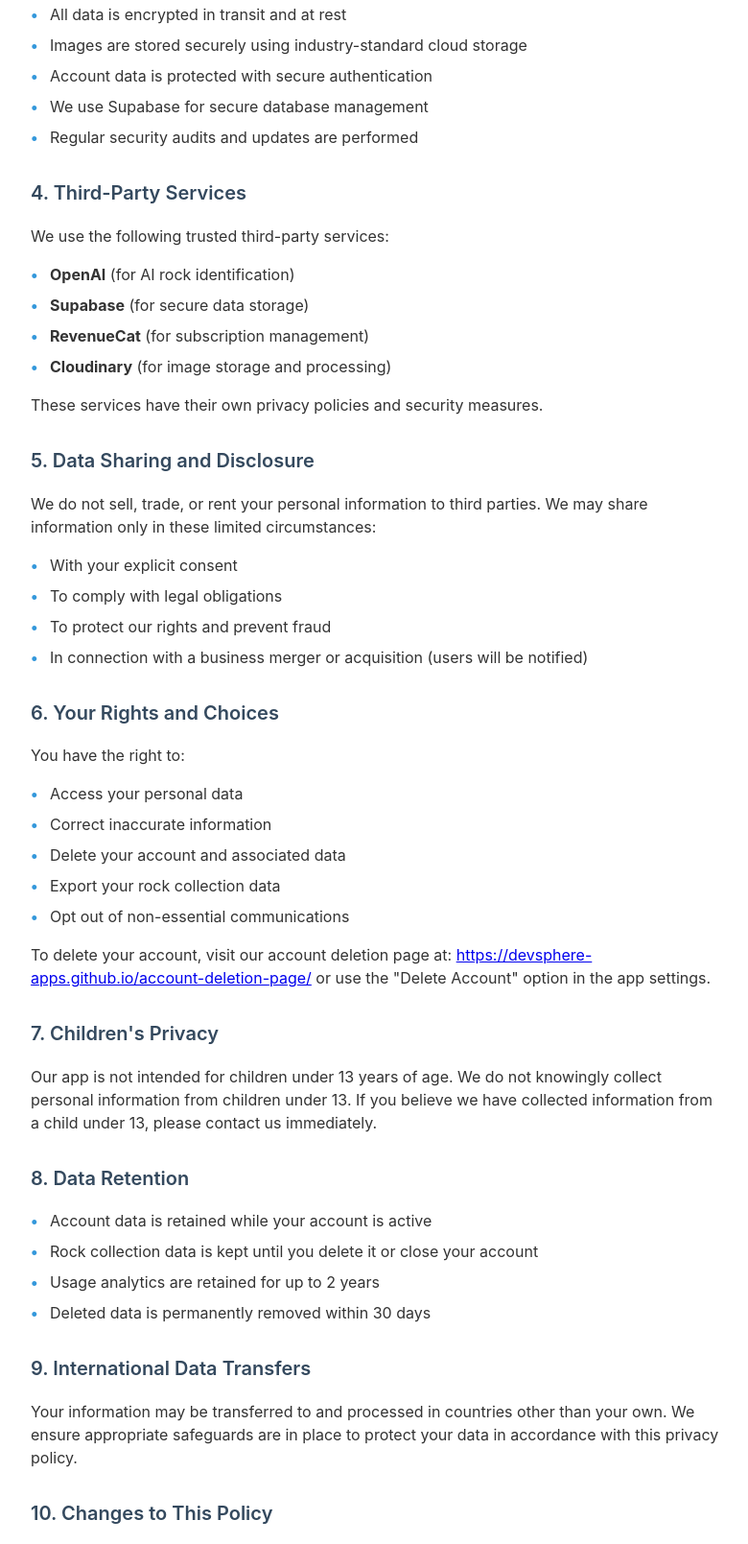
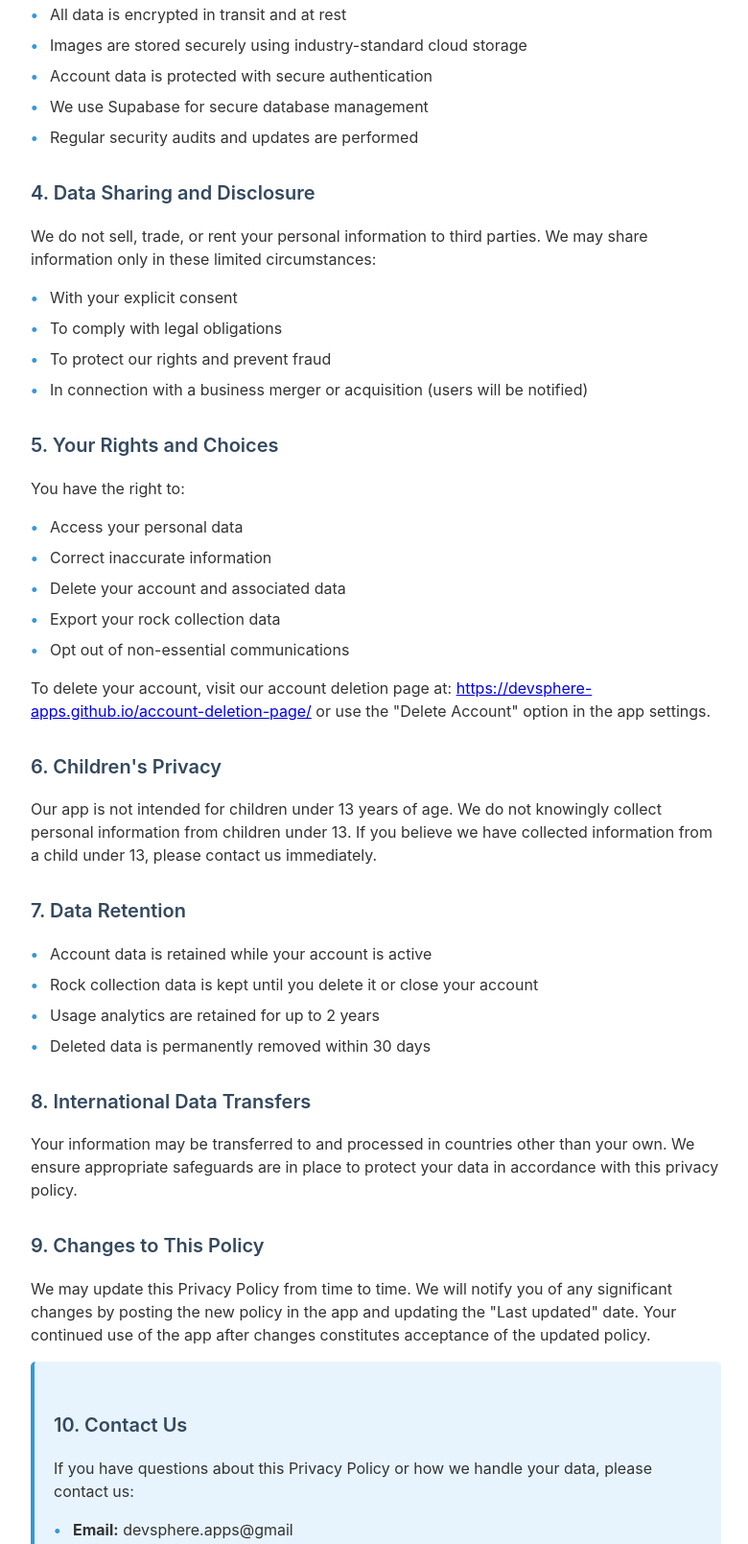
Before and after one commit to devsphere-apps/rock-pro-privacy, a plain HTML site: page index.html in a window 1280 px wide. Shown: the part 1028-2637 px from the top of the page at 96% size, without its empty margins (248-1028 px from the left). Drawn offline with Linux system fonts and the light colour scheme.

Commit message:
Update index.html

```diff
--- a/index.html
+++ b/index.html
@@ -140,17 +140,7 @@
             <li>Regular security audits and updates are performed</li>
         </ul>
 
-        <h2>4. Third-Party Services</h2>
-        <p>We use the following trusted third-party services:</p>
-        <ul class="bullet-list">
-            <li><strong>OpenAI</strong> (for AI rock identification)</li>
-            <li><strong>Supabase</strong> (for secure data storage)</li>
-            <li><strong>RevenueCat</strong> (for subscription management)</li>
-            <li><strong>Cloudinary</strong> (for image storage and processing)</li>
-        </ul>
-        <p>These services have their own privacy policies and security measures.</p>
-
-        <h2>5. Data Sharing and Disclosure</h2>
+        <h2>4. Data Sharing and Disclosure</h2>
         <p>We do not sell, trade, or rent your personal information to third parties. We may share information only in these limited circumstances:</p>
         <ul class="bullet-list">
             <li>With your explicit consent</li>
@@ -159,7 +149,7 @@
             <li>In connection with a business merger or acquisition (users will be notified)</li>
         </ul>
 
-        <h2>6. Your Rights and Choices</h2>
+        <h2>5. Your Rights and Choices</h2>
         <p>You have the right to:</p>
         <ul class="bullet-list">
             <li>Access your personal data</li>
@@ -170,10 +160,10 @@
         </ul>
         <p>To delete your account, visit our account deletion page at: <a href="https://devsphere-apps.github.io/account-deletion-page/" target="_blank">https://devsphere-apps.github.io/account-deletion-page/</a> or use the "Delete Account" option in the app settings.</p>
 
-        <h2>7. Children's Privacy</h2>
+        <h2>6. Children's Privacy</h2>
         <p>Our app is not intended for children under 13 years of age. We do not knowingly collect personal information from children under 13. If you believe we have collected information from a child under 13, please contact us immediately.</p>
 
-        <h2>8. Data Retention</h2>
+        <h2>7. Data Retention</h2>
         <ul class="bullet-list">
             <li>Account data is retained while your account is active</li>
             <li>Rock collection data is kept until you delete it or close your account</li>
@@ -181,14 +171,14 @@
             <li>Deleted data is permanently removed within 30 days</li>
         </ul>
 
-        <h2>9. International Data Transfers</h2>
+        <h2>8. International Data Transfers</h2>
         <p>Your information may be transferred to and processed in countries other than your own. We ensure appropriate safeguards are in place to protect your data in accordance with this privacy policy.</p>
 
-        <h2>10. Changes to This Policy</h2>
+        <h2>9. Changes to This Policy</h2>
         <p>We may update this Privacy Policy from time to time. We will notify you of any significant changes by posting the new policy in the app and updating the "Last updated" date. Your continued use of the app after changes constitutes acceptance of the updated policy.</p>
 
         <div class="contact-info">
-            <h2>11. Contact Us</h2>
+            <h2>10. Contact Us</h2>
             <p>If you have questions about this Privacy Policy or how we handle your data, please contact us:</p>
             <ul class="bullet-list">
                 <li><strong>Email:</strong> devsphere.apps@gmail</li>
```
